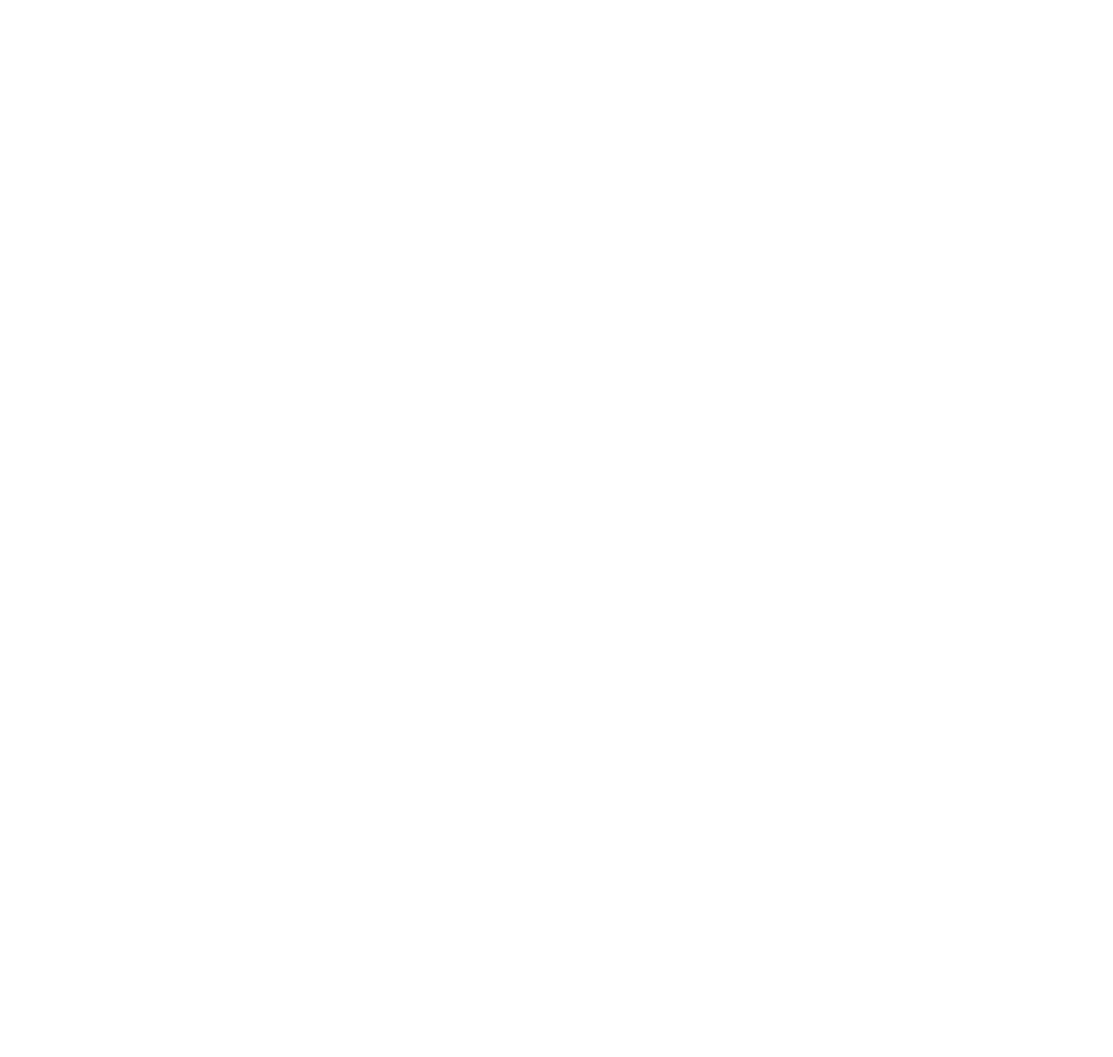
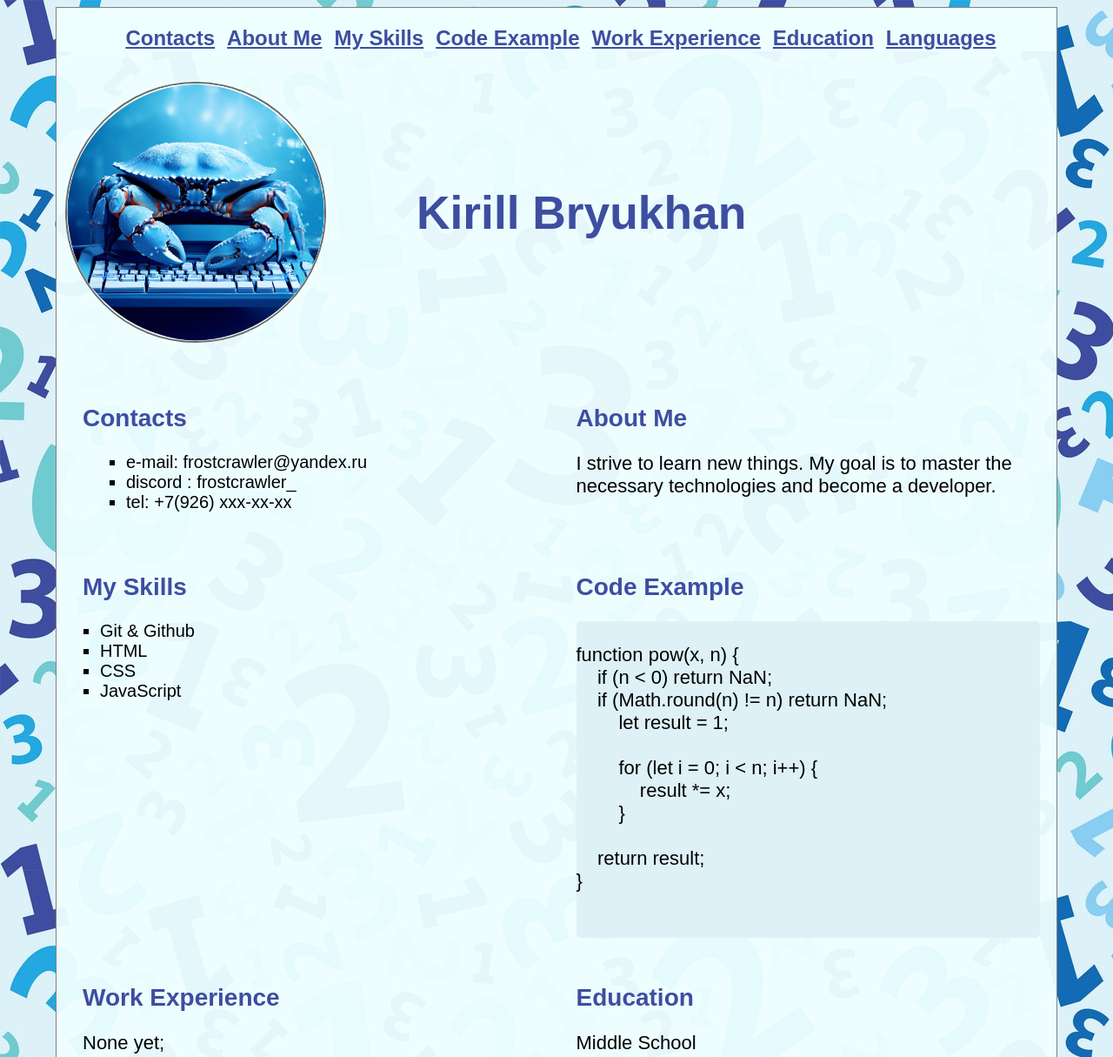
Before and after one commit to frostcrawler/rsschool-cv, a plain HTML site: page index.html in a window 1280 px wide. Shown: the top 1215 px of the page at 87% size. Before the commit the page ends 800 px from the top, so only its background shows below. Drawn offline with Linux system fonts and the light colour scheme.

Commit message:
feat: add CV written in HTML & CSS

```diff
--- a/index.html
+++ b/index.html
@@ -2,11 +2,126 @@
 <html lang="ru">
     <head>
         <meta charset="UTF-8">
-
-        <title>Hello</title>
-
+        <link rel="stylesheet" href="style.css">
+        <title>CV</title>
     </head>
     <body>
+        <header>
+            <nav>
+                <a href="#Contacts">Contacts</a>
+                <a href="#About_Me">About Me</a>
+                <a href="#My_Skills">My Skills</a>
+                <a href="#Code_Example">Code Example</a>
+                <a href="#Work_Experience">Work Experience</a>
+                <a href="#Education">Education</a>
+                <a href="#Languages">Languages</a>
+            </nav>
+        </header>
+        <main>
+            <div>
+                <img class="cv_photo" src="img/photo.jpeg" alt="My Photo" width="300" style="vertical-align: middle; display: inline-block;">
+                <h1  style="vertical-align: middle; display: inline-block; margin-left: 100px;">Kirill Bryukhan</h1>
+            </div>
+            <br>
+
+            <div class="chapter">
+                <h2 class="chapter_title">Contacts</h2>
+                <p id="Contacts" class="chapter_text">
+                    <ul class="chapter_list_title">
+                        <li class="chapter_list_el">e-mail: frostcrawler@yandex.ru</li>
+                        <li class="chapter_list_el">discord : frostcrawler_ </li>
+                        <li class="chapter_list_el">tel: +7(926) xxx-xx-xx</li>
+                    </ul>
+
+                </p>
+            </div>
+
+            <div class="chapter">
+                <h2 class="chapter_title">About Me</h2>
+                <p id="About_Me" class="chapter_text">
+                    I strive to learn new things. My goal is to master the necessary technologies and become a developer.
+                </p>
+
+            </div>
+
+            <div class="chapter">
+                <h2 class="chapter_title">My Skills</h2>
+                <p id="My_Skills" class="chapter_text">
+                    <ul>
+                        <li class="chapter_list_el">Git & Github</li>
+                        <li class="chapter_list_el">HTML</li>
+                        <li class="chapter_list_el">CSS</li>
+                        <li class="chapter_list_el">JavaScript</li>
+                    </ul>
+                </p>
+
+            </div>
+
+            <div class="chapter">
+                <h2 class="chapter_title">Code Example</h2>
+                <p id="Code_Example" class="chapter_text">
+function pow(x, n) {
+    if (n < 0) return NaN;
+    if (Math.round(n) != n) return NaN;
+        let result = 1;
+
+        for (let i = 0; i < n; i++) {
+            result *= x;
+        }
+
+    return result;
+}
+
+                </p>
+
+            </div>
+
+            <div class="chapter">
+                <h2 class="chapter_title">Work Experience</h2>
+                <p id="Work_Experience" class="chapter_text">
+                    None yet;
+                </p>
+
+            </div>
+
+            <div class="chapter">
+                <h2 class="chapter_title">Education</h2>
+                <p id="Education" class="chapter_text">
+                    Middle School
+                </p>
+
+            </div>
+
+            <div class="chapter">
+                <h2 class="chapter_title">Languages</h2>
+                <p id="Languages" class="chapter_text">
+                    <ul>
+                        <li class="chapter_list_el">English A2/B1</li>
+                        <li class="chapter_list_el">Russian C2</li>
+                    </ul>
+                </p>
+
+            </div>
+         </main>
+
+         <footer>
+            <ul>
+                <li class="footer_menu">
+                        2024
+                        <a href="https://github.com/frostcrawler">Github / frostcrawler</a>
+                        <a href="https://rs.school/courses/javascript-preschool-ru;">
+                            <img src="https://rs.school/favicon.svg" style="vertical-align: middle;">
+                            <span style="margin-left: 10px;">
+                            JavaScript / Front-end Course
+                            <span>
+                        </a>
+
+
+
+                </li>
+            </ul>
+
+        </footer>
 
     </body>
 </html>
--- a/style.css
+++ b/style.css
@@ -0,0 +1,170 @@
+* {
+    box-sizing: border-box;
+  }
+
+h1 {
+    font-family: Arial;
+    margin-left: 10px;
+    color:#3D4EA0;
+    font-size: 40pt;
+}
+
+html {
+    background-image: url("img/background.jpg");
+    background-repeat: repeat;
+}
+
+body {
+    background-color: rgb(240, 255, 255, 0.95);
+    width: 90%;
+    min-width: 800px;
+    max-width: 1600px;
+    margin-left: auto;
+    margin-right: auto;
+    border-width: 1px;
+    border-style: solid;
+    border-color: gray;
+}
+
+header {
+    text-align: center;
+    padding-top: 1px;
+    padding-bottom: 1px;
+    background-color: rgb(240, 255, 255, 0.95);
+}
+
+nav {
+    margin-top: 20px;
+}
+
+
+footer {
+    text-align: center;
+    padding-top: 1px;
+    padding-bottom: 1px;
+}
+
+header a {
+    font-family: Arial;
+    font-size: 24px;
+    font-weight: bold;
+    margin-left:10px;
+    color: #3D4EA0;
+}
+
+header a:visited {
+    font-family: Arial;
+    font-size: 24px;
+    font-weight: bold;
+    margin-left:10px;
+    color: #3D4EA0;
+}
+
+header a:hover {
+    font-family: Arial;
+    font-size: 24px;
+    font-weight: bold;
+    margin-left:10px;
+    color: #23A8E1;
+}
+
+footer a {
+    font-family: Arial;
+    font-size: 18px;
+    font-weight: bold;
+    margin-left:10px;
+    color: #3D4EA0;
+}
+
+footer a:visited {
+    font-family: Arial;
+    font-size: 18px;
+    font-weight: bold;
+    margin-left:10px;
+    color: #3D4EA0;
+}
+
+footer a:hover {
+    font-family: Arial;
+    font-size: 18px;
+    font-weight: bold;
+    margin-left:10px;
+    color: #3D4EA0;
+}
+
+main {
+    padding-top: 35px;
+    text-align: left;
+}
+
+hr {
+    margin-left: 10px;
+    margin-right: 10px;
+}
+
+.chapter {
+    width: 49%;
+    min-width: 400px;
+    display:inline-table;
+    margin-top: 30px;
+}
+
+.chapter_title {
+    font-family: Arial;
+    font-size: 28px;
+    color: #3D4EA0;
+    margin-left: 30px;
+}
+
+.chapter_text {
+    font-family: Arial;
+    font-size: 22px;
+    margin-top: 0;
+    margin-bottom: 0;
+    margin-left:30px;
+}
+
+.chapter_list_title {
+    font-family: Arial;
+    font-size: 22px;
+    margin-top: 0;
+    margin-bottom: 0;
+    margin-left:30px;
+}
+
+.chapter_list_el {
+    list-style-type:square;
+    font-family: Arial;
+    font-size: 20px;
+    margin-top: 0;
+    margin-bottom: 0;
+    margin-left:10px;
+}
+
+.chapter_divider
+{
+    margin-left: 50px;
+    margin-right: 50px;
+}
+
+.cv_photo {
+    border-radius: 1000000px;
+    border-color: dimgray;
+    border-width: 2px;
+    border-style:solid;
+    margin-left: 10px;
+}
+
+#Code_Example {
+    background-color: #DEF1F7;
+    white-space: pre-wrap;
+    border-width: 1px;
+    border-radius: 5px;
+}
+
+.footer_menu {
+    font-family: Arial;
+    font-size: 18px;
+    list-style-type:none;
+    min-width: 400px;
+}
```
Also changed, not shown: img/background.jpg (added), img/photo.jpeg (added).
